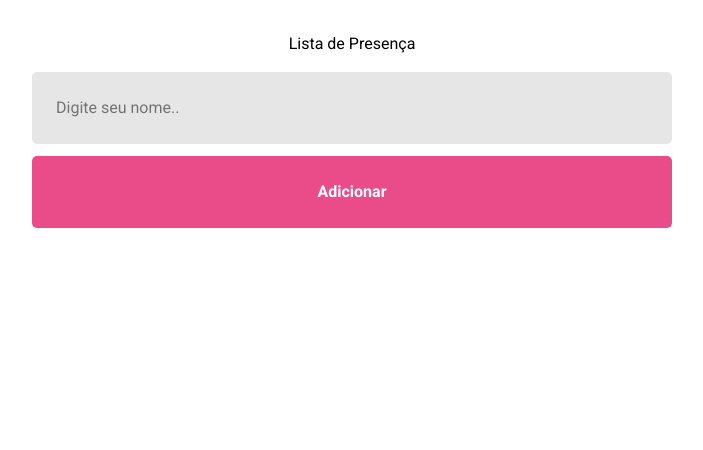
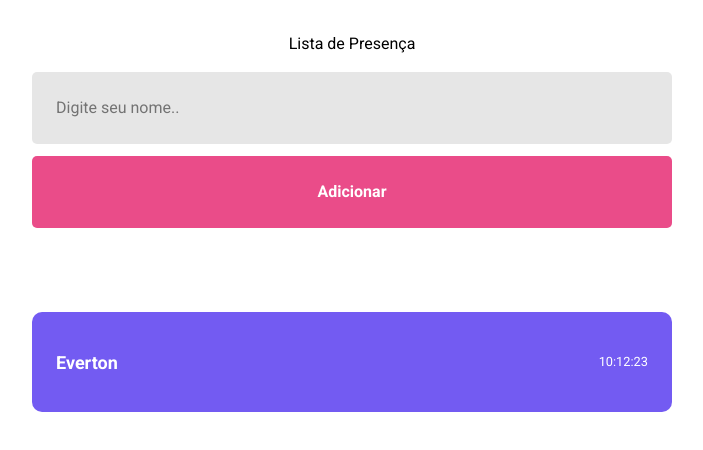
Before and after one commit to Everton19/study-react-tsx, a React (Vite) app: page / in a window 1280 px wide. Shown: the top 450 px of the page, without its empty margins (288-991 px from the left). Built offline with nearby package versions, Linux system fonts and the light colour scheme.

Commit message:
criação do componente card

```diff
--- /dev/null
+++ b/src/components/Card/index.tsx
@@ -0,0 +1,11 @@
+import './style.scss'
+
+
+export function Card() {
+  return (
+    <div className="card">
+      <strong>Everton</strong>
+      <small>10:12:23</small>
+    </div>
+  )
+}
--- /dev/null
+++ b/src/components/Card/style.scss
@@ -0,0 +1,19 @@
+.card {
+    height: 100px;
+    width: 50%;
+
+    background: #735BF2;
+    color: white;
+
+    border-radius: 10px;
+    margin-bottom: 20px;
+    padding: 24px;
+
+    display: flex;
+    justify-content: space-between;
+    align-items: center;
+}
+
+.card strong {
+    font-size: 18px;
+}
--- a/src/pages/Home/index.tsx
+++ b/src/pages/Home/index.tsx
@@ -1,4 +1,5 @@
 import "./style.scss"
+import { Card } from "../../components/Card"
 
 function Home() {
   return (
@@ -6,6 +7,8 @@
       <h1>Lista de Presença</h1>
       <input type="text" placeholder="Digite seu nome.." />
       <button>Adicionar</button>
+
+      <Card />
     </div>
   )
 }
```
